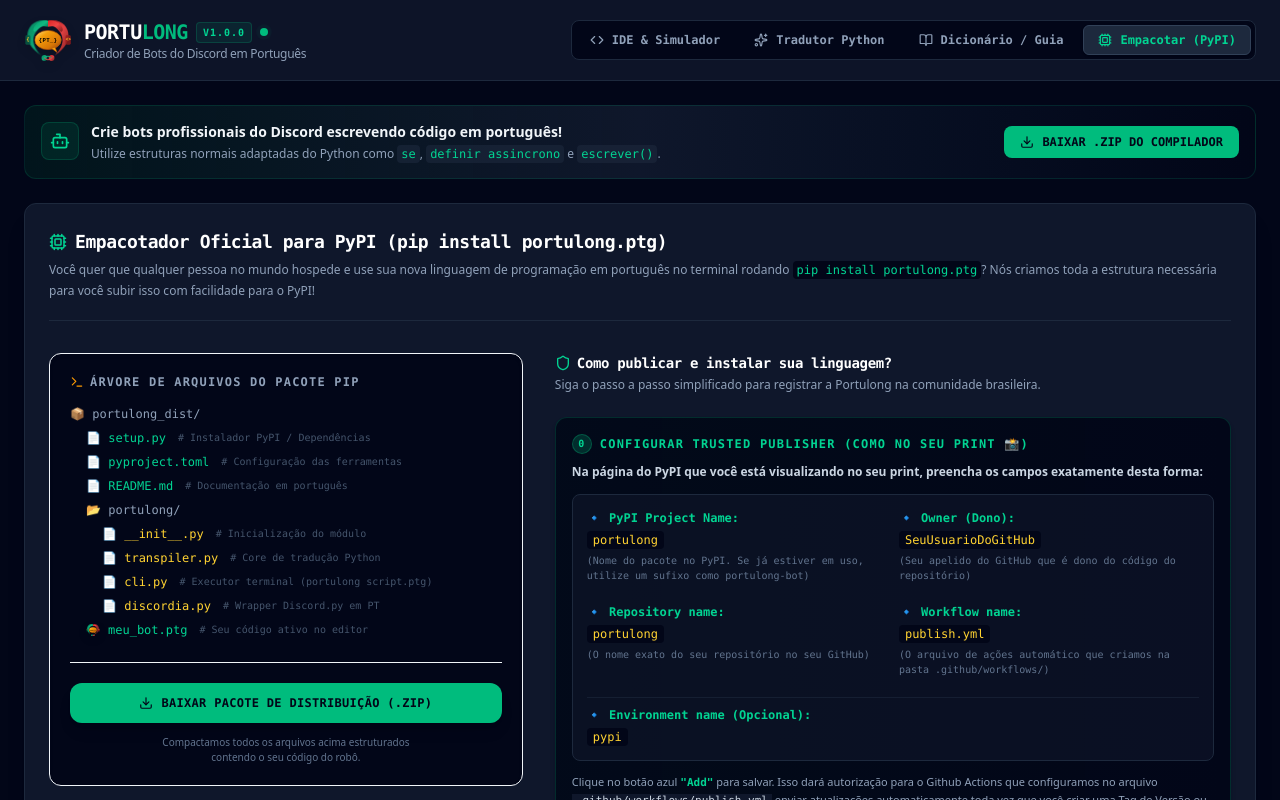
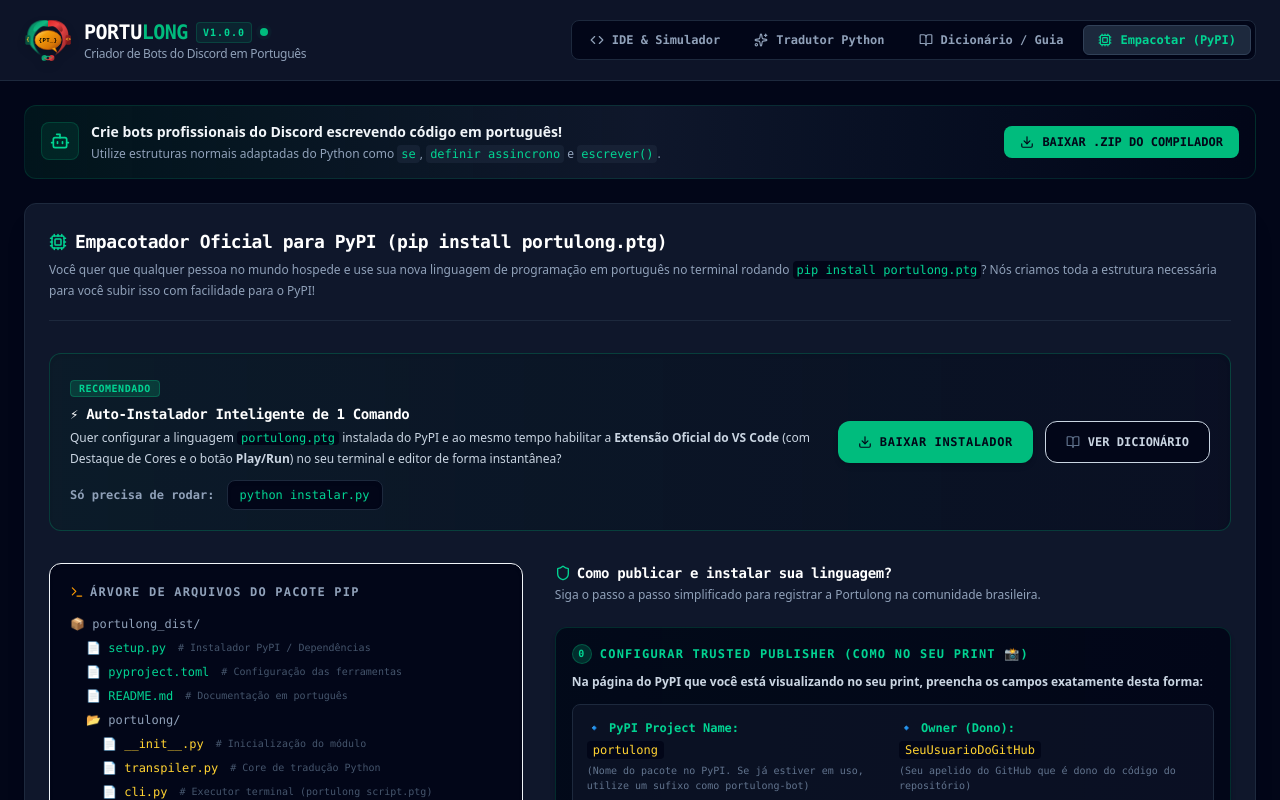
Before and after one commit to silvio-blip/portulong, a React (Vite) app: page / in a window 1280 px wide. Both pictures are taken after a click on the button "Empacotar (PyPI)". Shown: the top 800 px of the page. Built offline with nearby package versions, Linux system fonts and the light colour scheme.

Commit message:
docs: update installation guide and UI
Add comprehensive installation instructions to README.md and introduce a new "Auto-Installer" section in the UI to simplify setup for the Portulong language and VS Code extension.

```diff
--- a/src/App.tsx
+++ b/src/App.tsx
@@ -1988,6 +1988,44 @@
               </p>
             </div>
 
+            {/* 🛸 NOVO: INSTALAÇÃO AUTOMÁTICA EM 1 CLIQUE */}
+            <div className="p-5 rounded-xl border border-emerald-500/25 bg-gradient-to-r from-emerald-950/20 to-slate-950/40 shadow-inner flex flex-col md:flex-row md:items-center justify-between gap-5">
+              <div className="flex-1">
+                <span className="px-2 py-0.5 rounded text-[10px] font-bold font-mono tracking-wider bg-emerald-500/20 text-emerald-400 uppercase border border-emerald-500/30">
+                  RECOMENDADO
+                </span>
+                <h3 className="text-sm font-black font-mono tracking-tight text-white flex items-center gap-2 mt-1.5">
+                  ⚡ Auto-Instalador Inteligente de 1 Comando
+                </h3>
+                <p className="text-xs text-slate-300 mt-1 leading-relaxed max-w-3xl">
+                  Quer configurar a linguagem <code className="text-emerald-400 bg-slate-950 px-1 py-0.2 rounded font-mono">portulong.ptg</code> instalada do PyPI e ao mesmo tempo habilitar a <strong>Extensão Oficial do VS Code</strong> (com Destaque de Cores e o botão <strong>Play/Run</strong>) no seu terminal e editor de forma instantânea?
+                </p>
+                <div className="flex flex-wrap items-center gap-3 mt-3">
+                  <span className="text-xs font-mono font-bold text-slate-400">Só precisa de rodar:</span>
+                  <div className="bg-slate-950 border border-slate-800 rounded-lg px-3 py-1.5 flex items-center gap-2 font-mono text-xs text-emerald-400 shadow-inner select-all">
+                    <span>python instalar.py</span>
+                  </div>
+                </div>
+              </div>
+              <div className="flex flex-col sm:flex-row gap-3">
+                <a
+                  href="/api/instalar"
+                  download="instalar.py"
+                  className="px-5 py-3 bg-emerald-500 hover:bg-emerald-600 text-slate-950 font-black font-mono tracking-wider text-xs rounded-xl transition-all shadow-md flex items-center justify-center gap-2"
+                >
+                  <Download size={14} />
+                  BAIXAR INSTALADOR
+                </a>
+                <button
+                  onClick={() => setActiveTab("docs")}
+                  className="px-5 py-3 bg-slate-950 hover:bg-slate-900 border border-slate-850 text-slate-300 font-bold font-mono text-xs rounded-xl transition-all flex items-center justify-center gap-2"
+                >
+                  <BookOpen size={14} className="text-slate-500" />
+                  VER DICIONÁRIO
+                </button>
+              </div>
+            </div>
+
             <div className="grid grid-cols-1 lg:grid-cols-12 gap-8 items-start">
 
               {/* Directory Visualization Panel */}
```
Also changed, not shown: 1 other file (tests, documents, lock files or other folders).
